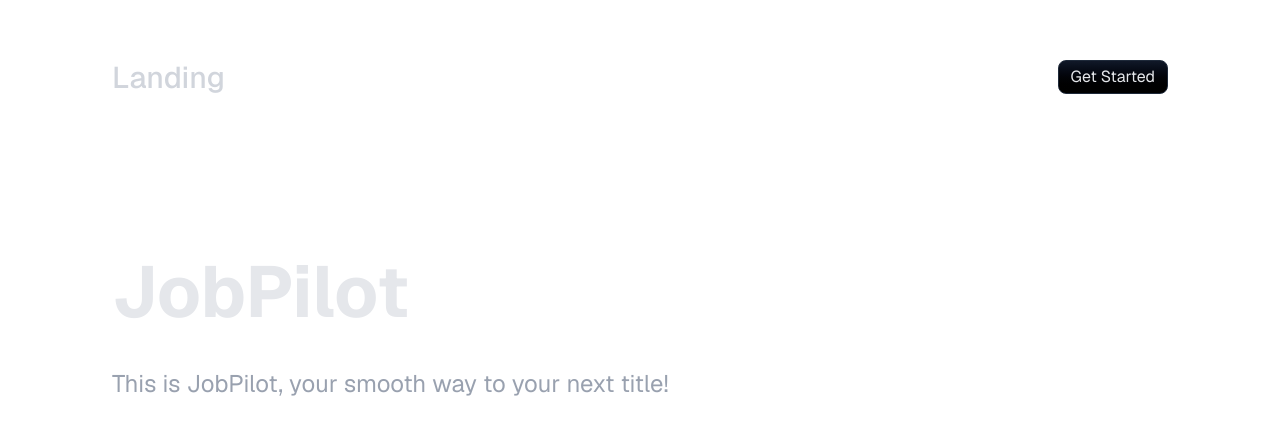
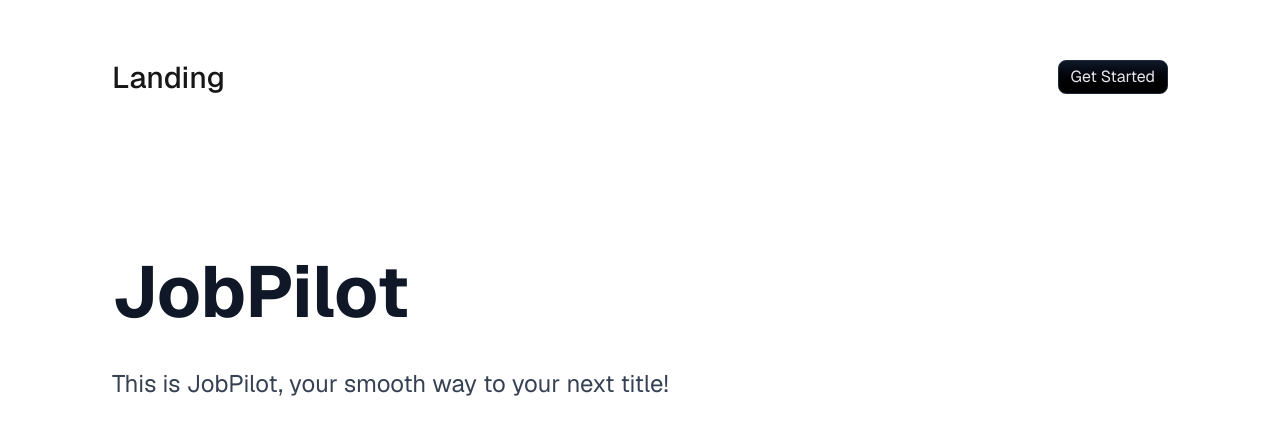
Before and after one commit to we-live-inside-a-dream/jobpilot, a Next.js app: page / in a window 1280 px wide. Shown: the part 116-550 px from the top of the page. Built offline with nearby package versions, Linux system fonts and the light colour scheme.

Commit message:
fix: dark and light text

```diff
--- a/src/app/page.tsx
+++ b/src/app/page.tsx
@@ -6,7 +6,7 @@ export default function Home() {
   return (
     <div className="flex flex-1 flex-col items-center justify-center bg-zinc-50 dark:bg-black">
       <main className="flex w-full flex-1 flex-col items-center justify-between bg-white px-16 py-32 sm:items-start dark:bg-black">
-        <div className="container mx-auto overflow-hidden p-8 text-gray-300 md:rounded-lg md:p-10 lg:p-12">
+        <div className="container mx-auto overflow-hidden p-8 md:rounded-lg md:p-10 lg:p-12">
           <div className="flex justify-between">
             <h1 className="text-3xl font-medium">Landing</h1>
             <Link
@@ -19,11 +19,11 @@ export default function Home() {
 
           <div className="h-32 md:h-40"></div>
 
-          <p className="max-w-5xl font-sans text-4xl font-bold text-gray-200 md:text-6xl lg:pr-24 lg:text-7xl">
+          <p className="max-w-5xl text-gray-900 dark:text-gray-200  font-sans text-4xl font-bold text-gray-200 md:text-6xl lg:pr-24 lg:text-7xl">
             {siteConfig.name}
           </p>
           <div className="h-10"></div>
-          <p className="max-w-2xl text-xl text-gray-400 md:text-2xl">
+          <p className="max-w-2xl text-xl text-gray-700 dark:text-gray-400 md:text-2xl">
             {siteConfig.description}
           </p>
 
```
